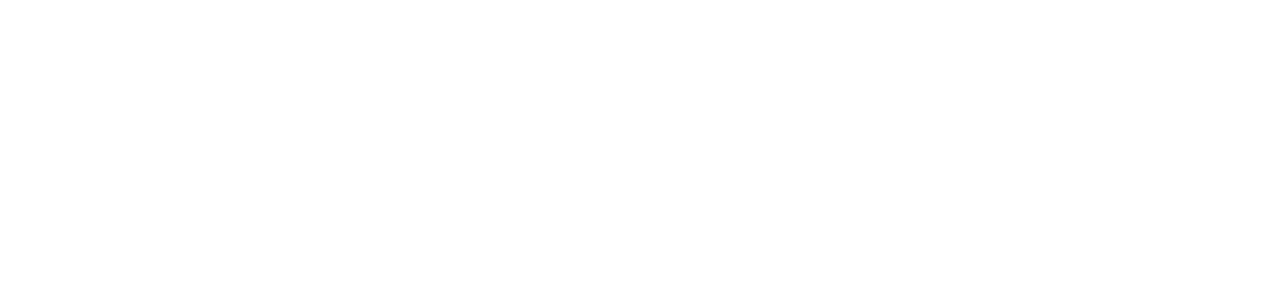
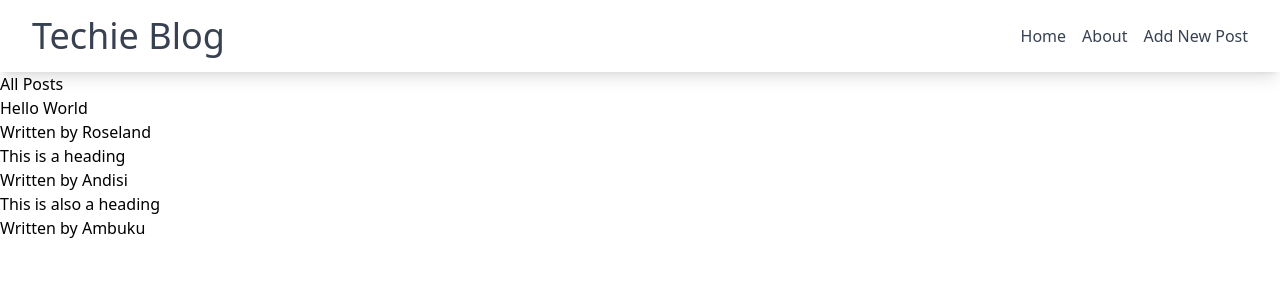
Before and after one commit to andisiambuku/Techie-Blog, a React (Create React App) app: page / in a window 1280 px wide. Before the commit this address had no page. Shown: the top 300 px of the page. Built offline with nearby package versions, Linux system fonts and the light colour scheme; data requests are answered from the project's data file.

Commit message:
fix: fixing multiple bugs

```diff
--- a/src/components/About.js
+++ b/src/components/About.js
@@ -1,9 +1,9 @@
 import React from "react";
 function About(){
     return(
-      <div class="mt-12 lg:mt-0">
-      <h1 class="text-5xl md:text-6xl xl:text-7xl font-bold tracking-tight mb-12">The Tech Blog  <br /><span class="text-blue-600">centered on the digital Savannah</span></h1>
-      <p class="text-gray-600">
+      <div className="mt-12 lg:mt-0">
+      <h1 className="text-5xl md:text-6xl xl:text-7xl font-bold tracking-tight mb-12">The Tech Blog  <br /><span className="text-blue-600">centered on the digital Savannah</span></h1>
+      <p className="text-gray-600">
         Lorem ipsum dolor sit amet consectetur adipisicing elit.
         Eveniet, itaque accusantium odio, soluta, corrupti aliquam
         quibusdam tempora at cupiditate quis eum maiores libero
--- a/src/components/AddNew.js
+++ b/src/components/AddNew.js
@@ -1,26 +1,26 @@
 import React, { useState } from 'react';
-import { useHistory } from 'react-router-dom';
-import { setInterval } from 'timers';
+import { useNavigate } from 'react-router-dom';
+
 
 function AddNew() {
     const [title, setTitle] = useState('');
     const [body, setBody] = useState('');
     const [author, setAuthor] = useState('');
     const [isPending,setisPending] = useState(false);
-    const history = useHistory();
+    const navigate = useNavigate();
 
-    const handleSumbit = (e) =>  {
+    const handleSubmit = (e) =>  {
         e.preventDefault();
         const article ={ title, body, author };
         setisPending(true);
 
         fetch('http://localhost:8000/articles',{
             method:'POST',
-            heders:{"Content-Type":"aplication/json"},
+            heders:{"Content-Type":"application/json"},
             body: JSON.stringify(article)
         }).then(()=>{
             setisPending(false);
-            history.push('/');
+            navigate.push('/');
         })
     }
 
@@ -48,6 +48,8 @@
                     value={author}
                     onChange={(e)=>setAuthor(e.target.value)}
                 />
+                {!isPending && <button>Add Blog</button>}
+                {isPending && <button disabled>Adding Blog</button>}
             </form>
 
         </div>
--- a/src/components/App.js
+++ b/src/components/App.js
@@ -1,36 +1,30 @@
 import React from "react";
-import { BrowserRouter, Route, Routes } from "react-router-dom";
+import { Route, Routes } from "react-router-dom";
 import Footer from "./Footer";
 import Header from "./Header";
 import Home from "./Home";
 import About from "./About"
-// import AddNew from "./AddNew";
+import AddNew from "./AddNew";
 // import Article from "./Article";
 
 
 function App() {
   return (
-    <BrowserRouter>
-    <div className="m- 0">
+
+    <div className="App">
       <Header />
-      <Home />
-      <About />
-      <Footer />
-
-      <div className="content">
         <Routes>
-        {/* <Route path="/" element={<Home />} /> */}
-        {/* <Route path="addnew/" element={<AddNew />} /> */}
-        {/* <Route path="article/:id" element={<Article />} /> */}
+        <Route path="/" element={<Home />} />
+        <Route path="/addnew" element={<AddNew />} />
         <Route path="/header" element={<Header />} />
         <Route path="/about" element={<About />} />
         <Route path="/footer" element={<Footer />} />
-
+        {/* <Route path="article/:id" element={<Article />} /> */}
         </Routes>
 
       </div>
-    </div>
-    </BrowserRouter>
+
+
   );
 }
 
--- a/src/components/ArticleList.js
+++ b/src/components/ArticleList.js
@@ -1,20 +1,21 @@
 import { Link } from 'react-router-dom';
+import React from 'react';
 
  const ArticleList = ( {articles,title} ) =>{
      return(
         <div className='article-list'>
             <h2>{title}</h2>
                 {
-                    articles.map(
+
                         articles.map(article =>(
                             <div className='blog-preview' key={article.id}>
-                                <Link to={`/articles/{blog.id}`}>
-                                    <h2>{blog.title}</h2>
+                                <Link to={`/articles/{article.id}`}>
+                                    <h2>{article.title}</h2>
                                     <p>Written by {article.author}</p>
                                 </Link>
                                 </div>
                         ))
-                    )
+
                 }
         </div>
      );
--- a/src/hooks/useFetch.js
+++ b/src/hooks/useFetch.js
@@ -30,7 +30,7 @@
                 }
             })
         },5);
-        return () => AbortController.abort();
+        return () => abortControl.abort();
     },[url]);
 
     return { data,isPending,error };
--- a/src/index.js
+++ b/src/index.js
@@ -3,11 +3,14 @@
 import './index.css';
 import App from './components/App';
 import reportWebVitals from './reportWebVitals';
+import { BrowserRouter as Router } from "react-router-dom";
 
 const root = ReactDOM.createRoot(document.getElementById('root'));
 root.render(
   <React.StrictMode>
+    <Router>
     <App />
+    </Router>
   </React.StrictMode>
 );
 
```
